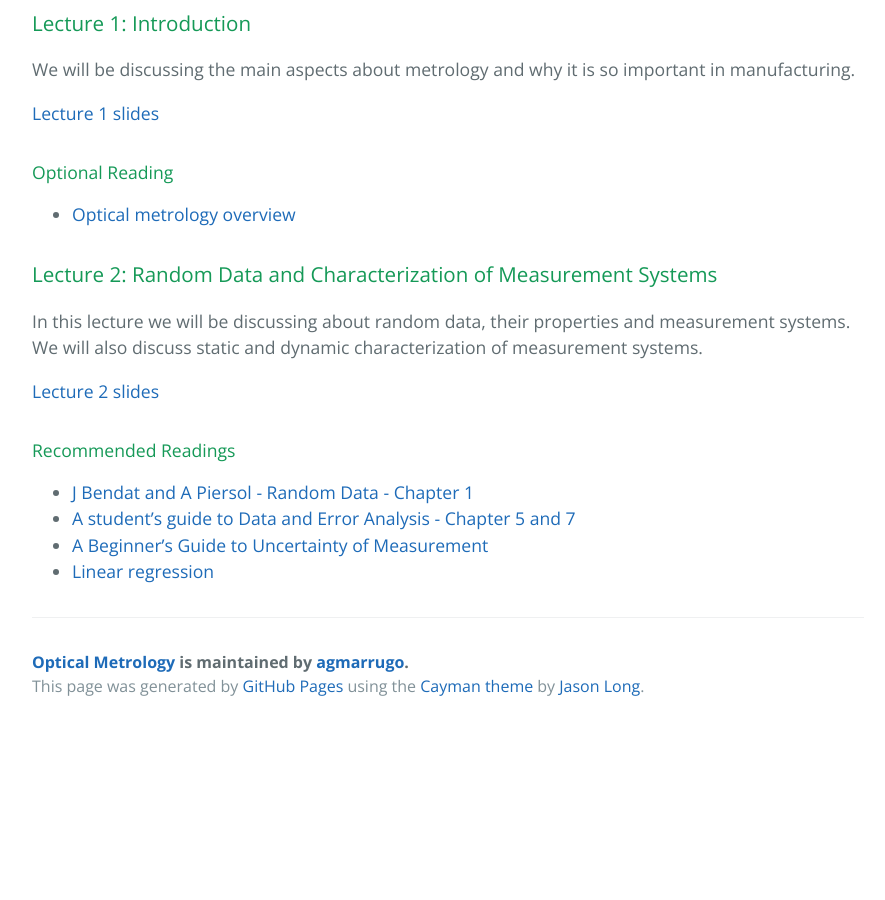
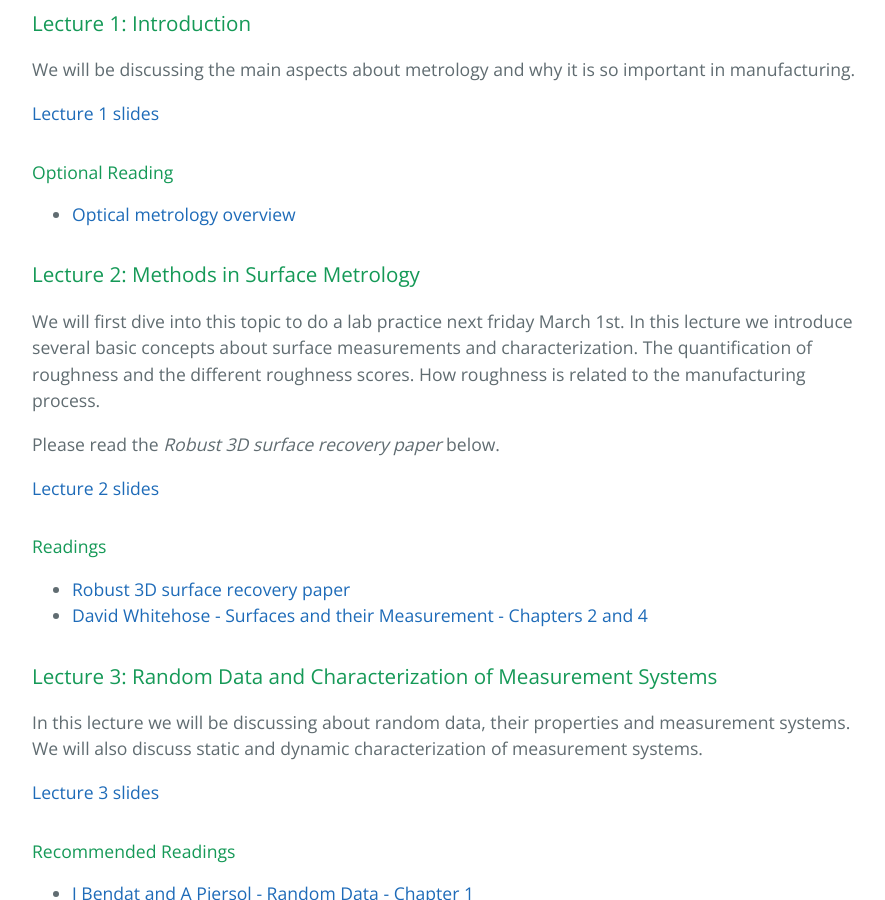
Before and after one commit to opi-lab/optical-metrology-2021, a Jekyll site: the page built from index.md, in a window 1280 px wide and 900 px high, scrolled down 1076 px. Shown: the whole window, without its empty margins (192-1077 px from the left). Built offline with Jekyll 4.4.1, drawn with Linux system fonts in a browser that asks for light colours; before the commit the page ends 1806 px from its top, so only the background shows below that.

Commit message:
Lecture update

```diff
--- a/index.md
+++ b/index.md
@@ -66,11 +66,23 @@ We will be discussing the main aspects about metrology and why it is so importan
 
 - [Optical metrology overview]({{site.url}}pdfs/01-optical-metrology-overview.pdf)
 
-### Lecture 2: Random Data and Characterization of Measurement Systems
+### Lecture 2: Methods in Surface Metrology
+We will first dive into this topic to do a lab practice next friday March 1st. In this lecture we introduce several basic concepts about surface measurements and characterization. The quantification of roughness and the different roughness scores. How roughness is related to the manufacturing process.
+
+Please read the *Robust 3D surface recovery paper* below.
+
+[Lecture 2 slides]({{site.url}}lectures/Lecture_04.pdf)
+
+#### Readings
+
+- [Robust 3D surface recovery paper](https://arxiv.org/abs/1901.08153)
+- [David Whitehose - Surfaces and their Measurement - Chapters 2 and 4](pdfs/whitehouse-surfaces-and-their-measurement-(2002).pdf)
+
+### Lecture 3: Random Data and Characterization of Measurement Systems
 
 In this lecture we will be discussing about random data, their properties and measurement systems. We will also discuss static and dynamic characterization of measurement systems.
 
-[Lecture 2 slides]({{site.url}}lectures/Lecture_02.pdf)
+[Lecture 3 slides]({{site.url}}lectures/Lecture_02.pdf)
 
 #### Recommended Readings
 
```
Also changed, not shown: 1 other file.
